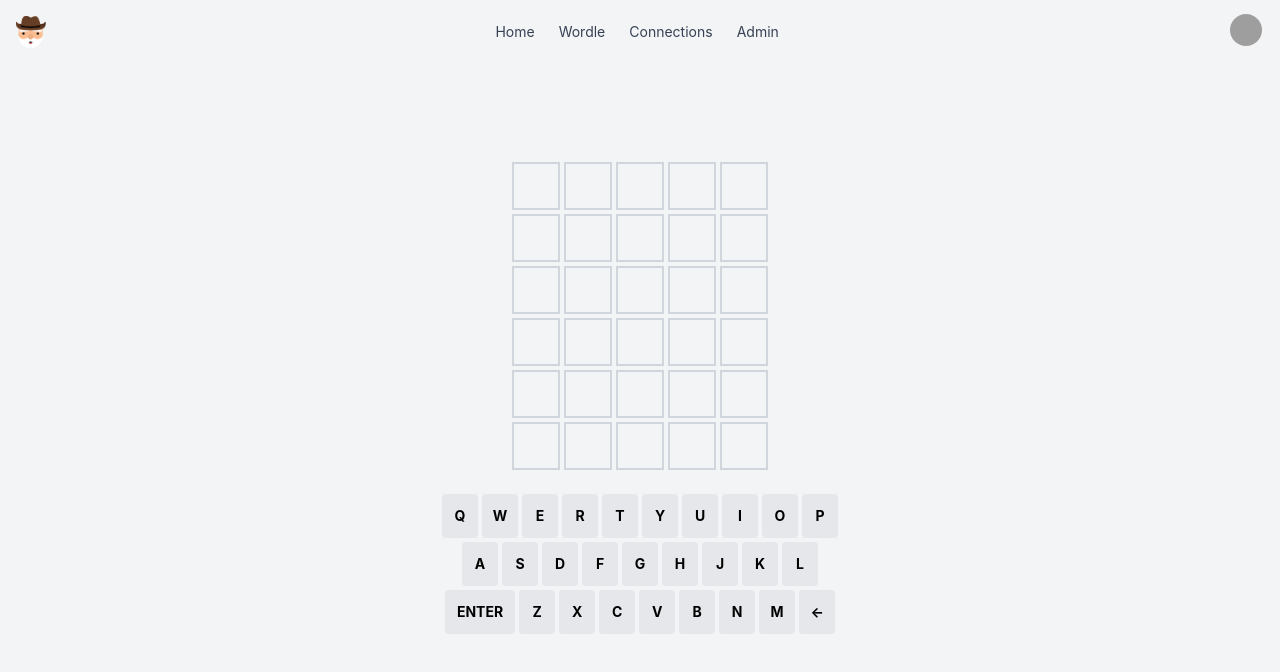
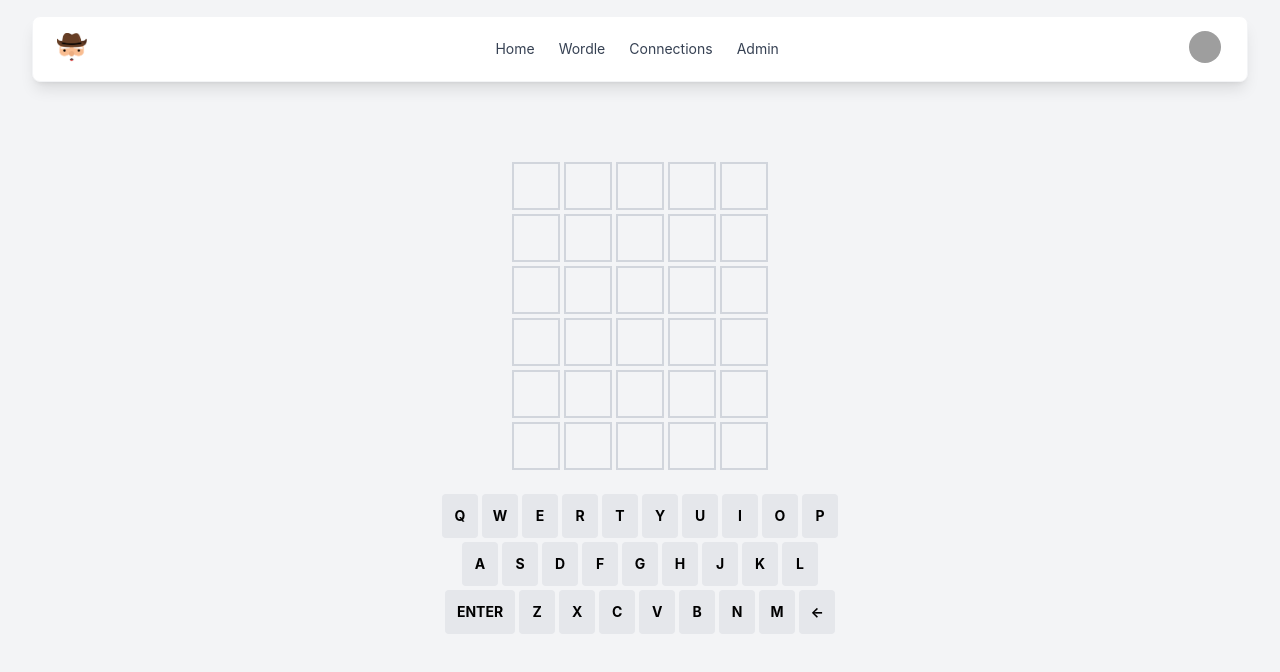
Before and after one commit to AyushB08/tino-nyt-games, a React (Vite) app: page /wordle in a window 1280 px wide. Shown: the top 672 px of the page. Built offline with nearby package versions, Linux system fonts and the light colour scheme; no server answers; grey boxes are pictures that could not be loaded.

Commit message:
Update Navbar.tsx

```diff
--- a/src/components/Navbar.tsx
+++ b/src/components/Navbar.tsx
@@ -70,9 +70,10 @@ const Navbar = () => {
   };
 
   return (
-    <nav className="w-full fixed top-0 left-0 z-50 ">
+    <nav className="w-full fixed top-0 left-0 z-50 p-4">
       <div className="max-w-7xl mx-auto px-4 w-full">
-        <div className="flex justify-between h-16 items-center">
+        <div className="rounded-lg shadow-lg bg-white border border-gray-100">
+          <div className="flex justify-between h-16 items-center px-6">
             <div className="flex items-center">
               <img className="h-8 w-auto" src={tinovationLogo} alt="Tinovation" />
             </div>
@@ -140,6 +141,7 @@ const Navbar = () => {
             </div>
           </div>
         </div>
+      </div>
     </nav>
   );
 };
```
Lines whose indentation alone changed are shown as unchanged.
